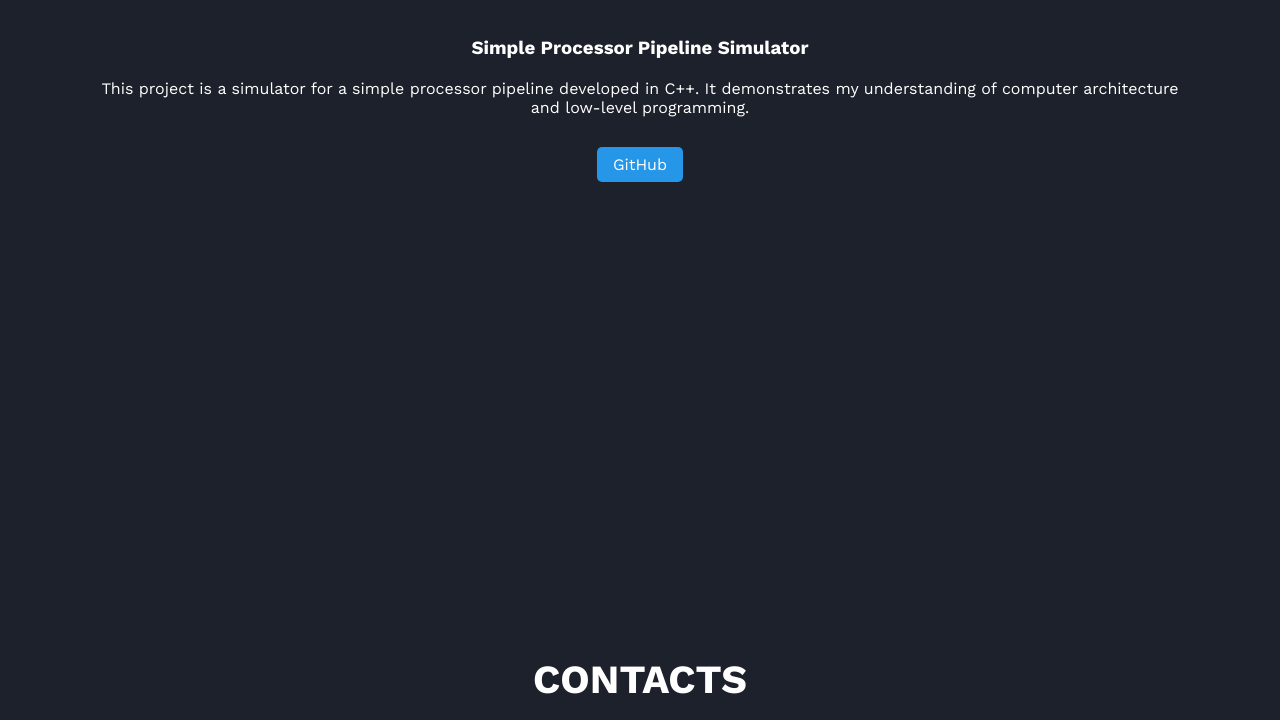
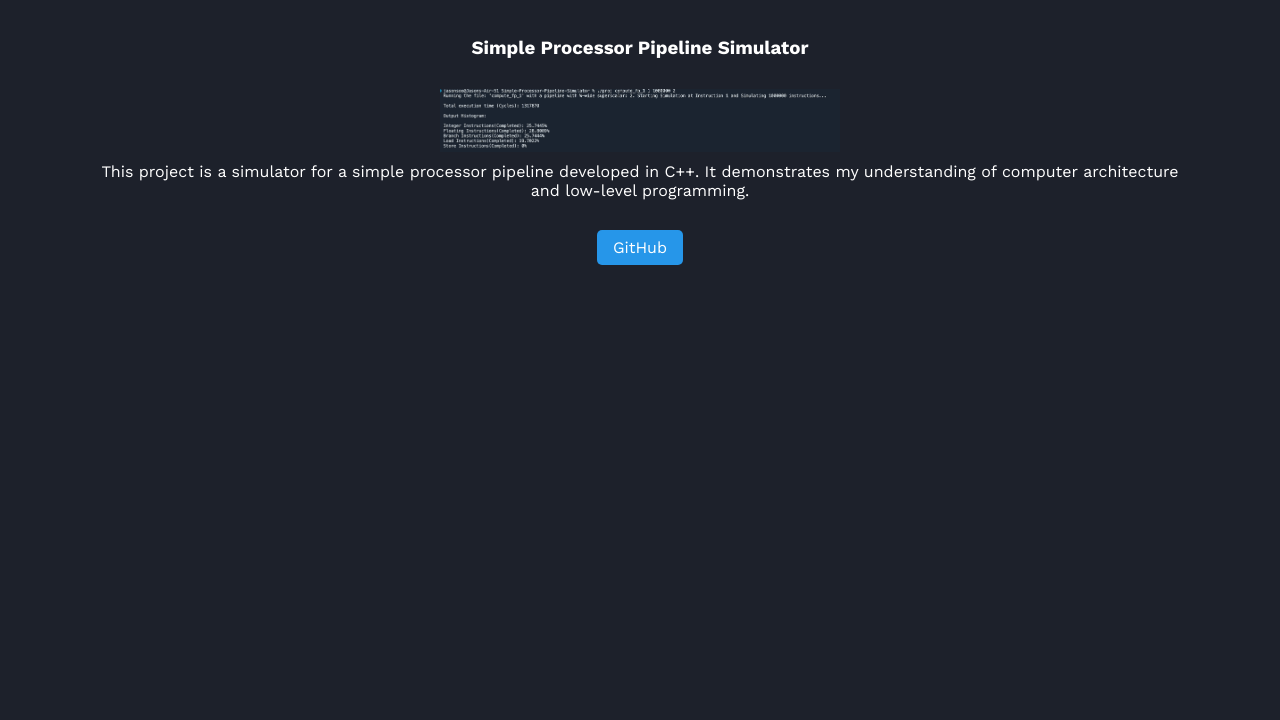
Before and after one commit to JasonSoo123/JasonSoo123.github.io, a plain HTML site: page index.html in a window 1280 px wide. Shown: the part 4159-4879 px from the top of the page. Drawn offline with nearby package versions, Linux system fonts and the light colour scheme.

Commit message:
added pipeline picture for proj part

```diff
--- a/index.html
+++ b/index.html
@@ -124,6 +124,7 @@
             <div class="project">
                 <h3>Simple Processor Pipeline Simulator</h3>
                 <div class="project-details">
+                    <img src="Pipeline.png" alt="SImple Processor Pipeline Simulator">
                     <p>This project is a simulator for a simple processor pipeline developed in C++. It demonstrates my understanding of computer architecture and low-level programming.</p>
                     <a href="https://github.com/JasonSoo123/Simple-Processor-Pipeline-Simulator">GitHub</a>
                 </div>
```
Also changed, not shown: Pipeline.png (added).
